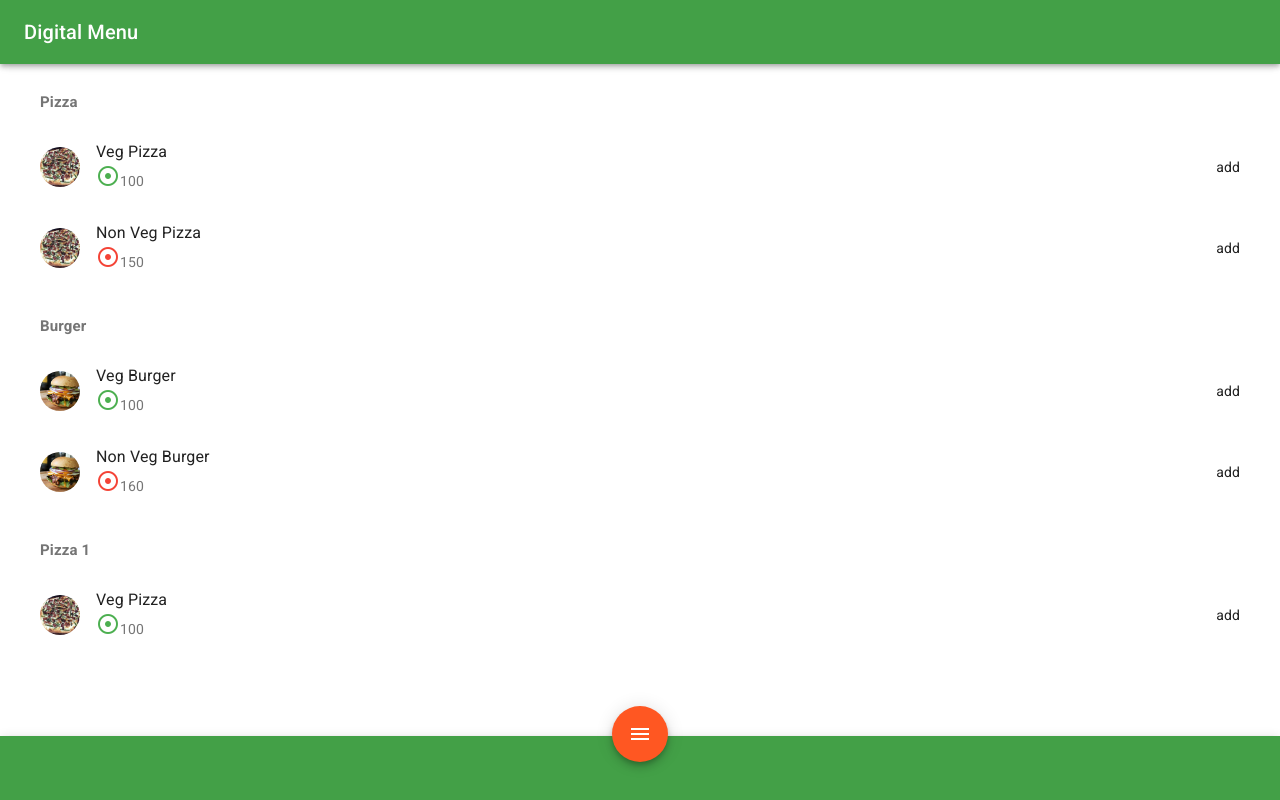
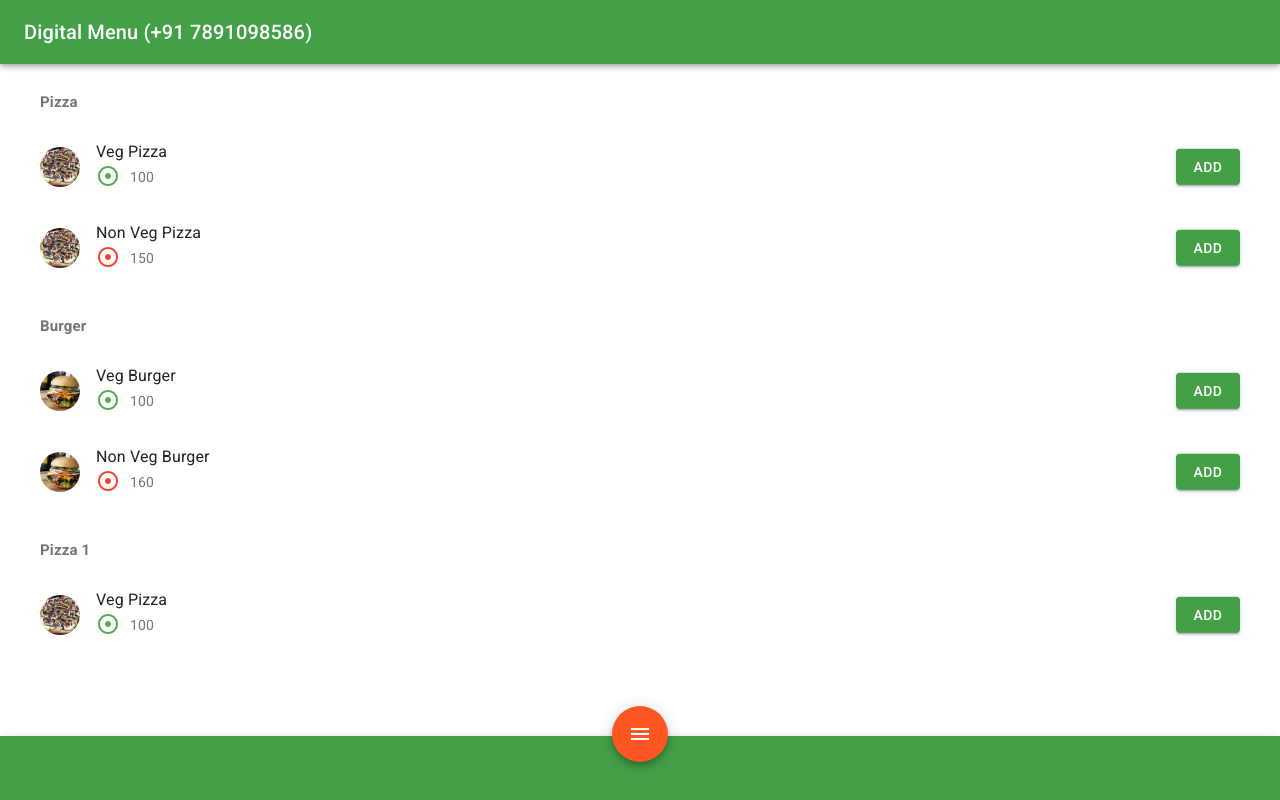
Before and after one commit to nadimsheikh07/digital-menu, a Next.js app: page / in a window 1280 px wide. Built offline with nearby package versions, Linux system fonts and the light colour scheme.

Commit message:
add cart

```diff
--- a/component/menu/index.js
+++ b/component/menu/index.js
@@ -5,7 +5,7 @@ import MenuHeader from './header';
 import { List } from '@material-ui/core';
 
 
-const ResMenu = ({ menuData, scrollId }) => {
+const ResMenu = ({ carts, menuData, scrollId, setUpdateCart }) => {
     const classes = useStyles();
     const itemRefs = React.useRef([]);
 
@@ -24,7 +24,7 @@ const ResMenu = ({ menuData, scrollId }) => {
                         <ul className={classes.ul}>
                             <MenuHeader data={menu} />
                             {menu?.items.map((item) => (
-                                <MenuItem key={`list-item-${menu.id}-${item.id}`} data={item} />
+                                <MenuItem setUpdateCart={setUpdateCart} carts={carts} key={`list-item-${menu.id}-${item.id}`} data={item} />
                             ))}
                         </ul>
                     </li>
--- a/component/menu/item.js
+++ b/component/menu/item.js
@@ -1,13 +1,24 @@
-import { Avatar, ListItem, ListItemAvatar, ListItemSecondaryAction, ListItemText } from "@material-ui/core"
+import React from 'react'
+import { Avatar, Button, ButtonGroup, ListItem, ListItemAvatar, ListItemSecondaryAction, ListItemText } from "@material-ui/core"
 import VegSign from './vegSign'
-const Item = ({ data }) => {
+import { find } from 'lodash'
+import { addToCart } from '../../utils/cart'
+const Item = ({ data, carts, setUpdateCart }) => {
     const { name, price, image } = data
+
+    const itemAddToCart = (quantity) => {
+        addToCart(data, quantity)
+        setUpdateCart(true)
+    }
+
+    let cartItem = find(carts, { id: data.id });
+    console.log('cartItem', cartItem)
 
     const SecondaryText = () => {
         return (
             <>
                 <VegSign item={data} />
-                <span style={{ marginTop: 7, marginRight: 10, position: "absolute" }}>{price}</span>
+                <span style={{ marginTop: 3, marginLeft: 10, position: "absolute" }}>{price}</span>
             </>
         )
     }
@@ -22,9 +33,14 @@ const Item = ({ data }) => {
             </ListItemAvatar>
             <ListItemText id={name} primary={name} secondary={<SecondaryText />} />
 
-
             <ListItemSecondaryAction>
-                add
+                {!cartItem && <Button variant="contained" color="primary" onClick={() => itemAddToCart(1)}>Add</Button>}
+                {cartItem &&
+                    <ButtonGroup color="primary">
+                        <Button variant="contained" color="secondary" onClick={() => itemAddToCart(cartItem.quantity - 1)}>-</Button>
+                        <Button>{cartItem.quantity}</Button>
+                        <Button variant="contained" color="primary" onClick={() => itemAddToCart(cartItem.quantity + 1)}>+</Button>
+                    </ButtonGroup>}
             </ListItemSecondaryAction>
         </ListItem>
     )
--- a/pages/index.js
+++ b/pages/index.js
@@ -13,7 +13,14 @@ const Home = () => {
   const [orgName, setOrgName] = React.useState("")
   const [scrollId, setScrollId] = React.useState(undefined)
   const [anchorEl, setAnchorEl] = React.useState(null);
+  const [carts, setCarts] = React.useState([])
+  const [updateCart, setUpdateCart] = React.useState(false)
 
+  React.useEffect(async () => {
+      const carts = await getCart()
+      setCarts(carts)
+      setUpdateCart(false)
+  }, [updateCart])
 
   const openMenu = (event) => {
     if (event) {
@@ -35,8 +42,8 @@ const Home = () => {
 
     await apiConfig.get(url).then((response) => {
       if (response.status = 200) {
-        const { org_name, menu } = response.data
-        setOrgName(org_name)
+        const { org_name,phone, menu } = response.data
+        setOrgName(`${org_name} (${phone})`)
         setMenuData(menu)
       }
     })
@@ -64,7 +71,7 @@ const Home = () => {
 
   return (
     <Layout title={orgName}>
-      <ResMenu menuData={menuData} scrollId={scrollId} />
+      <ResMenu menuData={menuData} scrollId={scrollId} carts={carts} setUpdateCart={setUpdateCart}/>
 
       <Popover
         id={id}
--- a/public/json/menu.json
+++ b/public/json/menu.json
@@ -7,7 +7,7 @@
             "name": "Pizza",
             "items": [
                 {
-                    "id": "veg-pizza",
+                    "id": "pizza-veg-pizza",
                     "name": "Veg Pizza",
                     "price": 100,
                     "image": "/images/pizza.png",
@@ -15,7 +15,7 @@
                     "agg": false
                 },
                 {
-                    "id": "non-veg-pizza",
+                    "id": "pizza-non-veg-pizza",
                     "name": "Non Veg Pizza",
                     "image": "/images/pizza.png",
                     "price": 150,
@@ -29,7 +29,7 @@
             "name": "Burger",
             "items": [
                 {
-                    "id": "veg-burger",
+                    "id": "burger-veg-burger",
                     "name": "Veg Burger",
                     "image": "/images/burger.jpeg",
                     "price": 100,
@@ -37,7 +37,7 @@
                     "agg": false
                 },
                 {
-                    "id": "non-veg-burger",
+                    "id": "burger-non-veg-burger",
                     "name": "Non Veg Burger",
                     "image": "/images/burger.jpeg",
                     "price": 160,
@@ -51,7 +51,7 @@
             "name": "Pizza 1",
             "items": [
                 {
-                    "id": "veg-pizza",
+                    "id": "pizza1-veg-pizza",
                     "name": "Veg Pizza",
                     "price": 100,
                     "image": "/images/pizza.png",
@@ -59,7 +59,7 @@
                     "agg": false
                 },
                 {
-                    "id": "non-veg-pizza",
+                    "id": "pizza1-non-veg-pizza",
                     "name": "Non Veg Pizza",
                     "image": "/images/pizza.png",
                     "price": 150,
@@ -73,7 +73,7 @@
             "name": "Burger 1",
             "items": [
                 {
-                    "id": "veg-burger",
+                    "id": "burger1-veg-burger",
                     "name": "Veg Burger",
                     "image": "/images/burger.jpeg",
                     "price": 100,
@@ -81,7 +81,7 @@
                     "agg": false
                 },
                 {
-                    "id": "non-veg-burger",
+                    "id": "burger1-non-veg-burger",
                     "name": "Non Veg Burger",
                     "image": "/images/burger.jpeg",
                     "price": 160,
@@ -95,7 +95,7 @@
             "name": "Pizza 2",
             "items": [
                 {
-                    "id": "veg-pizza",
+                    "id": "pizza2-veg-pizza",
                     "name": "Veg Pizza",
                     "price": 100,
                     "image": "/images/pizza.png",
@@ -103,7 +103,7 @@
                     "agg": false
                 },
                 {
-                    "id": "non-veg-pizza",
+                    "id": "pizza2-non-veg-pizza",
                     "name": "Non Veg Pizza",
                     "image": "/images/pizza.png",
                     "price": 150,
@@ -117,7 +117,7 @@
             "name": "Burger 2",
             "items": [
                 {
-                    "id": "veg-burger",
+                    "id": "burger2-veg-burger",
                     "name": "Veg Burger",
                     "image": "/images/burger.jpeg",
                     "price": 100,
@@ -125,7 +125,7 @@
                     "agg": false
                 },
                 {
-                    "id": "non-veg-burger",
+                    "id": "burger2-non-veg-burger",
                     "name": "Non Veg Burger",
                     "image": "/images/burger.jpeg",
                     "price": 160,
@@ -139,7 +139,7 @@
             "name": "Pizza 3",
             "items": [
                 {
-                    "id": "veg-pizza",
+                    "id": "pizza3-veg-pizza",
                     "name": "Veg Pizza",
                     "price": 100,
                     "image": "/images/pizza.png",
@@ -147,7 +147,7 @@
                     "agg": false
                 },
                 {
-                    "id": "non-veg-pizza",
+                    "id": "pizza3-non-veg-pizza",
                     "name": "Non Veg Pizza",
                     "image": "/images/pizza.png",
                     "price": 150,
@@ -161,7 +161,7 @@
             "name": "Burger 3",
             "items": [
                 {
-                    "id": "veg-burger",
+                    "id": "burger3-veg-burger",
                     "name": "Veg Burger",
                     "image": "/images/burger.jpeg",
                     "price": 100,
@@ -169,7 +169,7 @@
                     "agg": false
                 },
                 {
-                    "id": "non-veg-burger",
+                    "id": "burger3-non-veg-burger",
                     "name": "Non Veg Burger",
                     "image": "/images/burger.jpeg",
                     "price": 160,
--- a/utils/cart.js
+++ b/utils/cart.js
@@ -1,11 +1,6 @@
-import { find } from 'lodash'
+import { find, set, remove } from 'lodash'
 export const initCart = async () => {
-    const cartItem = JSON.stringify([{
-        "id": "veg-pizza",
-        "name": "Veg Pizza",
-        "price": 100,
-        "quantity": 2
-    }]);
+    const cartItem = JSON.stringify([]);
     if (process.browser) {
         await localStorage.setItem(`${process.env.NEXT_PUBLIC_APP_NAME}CART`, cartItem)
     }
@@ -24,24 +19,24 @@ export const getCart = async () => {
 
 export const addToCart = async (item, quantity) => {
     if (process.browser) {
-        let finalCart = []
         const carts = await getCart()
+
         let cartItem = find(carts, { id: item.id });
         if (cartItem) {
-            finalCart.push({
-                id: item.id,
-                name: item.name,
-                price: item.price,
-                quantity: cartItem.quantity + quantity
-            })
+            if (quantity == 0) {
+                remove(carts, { id: item.id })
+            } else {
+                set(find(carts, { id: item.id }), 'quantity', quantity)
+            }
         } else {
-            finalCart.push({
+            carts.push({
                 id: item.id,
                 name: item.name,
                 price: item.price,
                 quantity: quantity
             })
         }
-        await localStorage.setItem(`${process.env.NEXT_PUBLIC_APP_NAME}CART`, JSON.stringify(finalCart))
+
+        await localStorage.setItem(`${process.env.NEXT_PUBLIC_APP_NAME}CART`, JSON.stringify(carts))
     }
 }
```
Also changed, not shown: public/json/basilmaster.json (+16 -16 lines), 1 other file (tests, documents, lock files or other folders).
